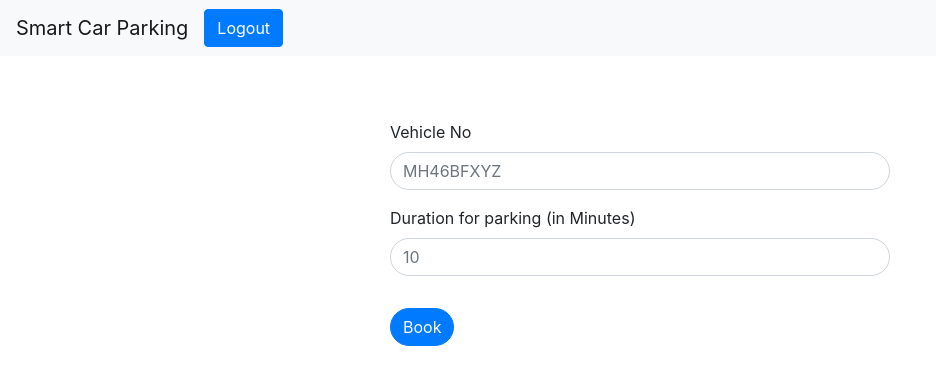
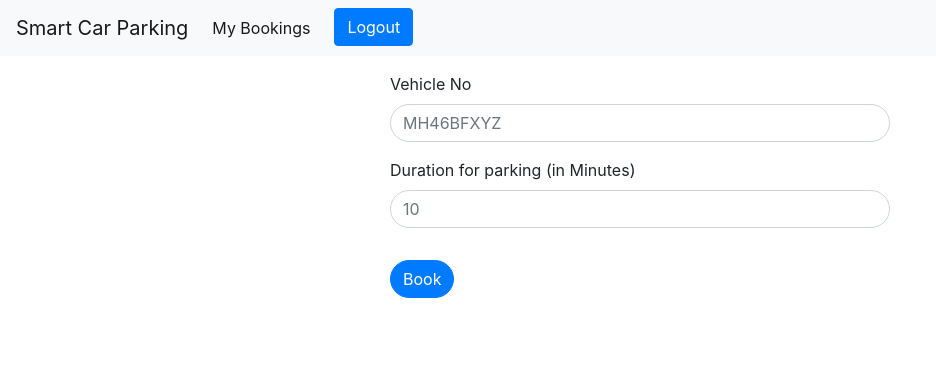
Before and after one commit to shreedhar37/smart-car-parking, a Flask app: page /book_slot in a window 1280 px wide. Shown: the top 385 px of the page, without its empty margins (0-936 px from the left). Run offline with Flask 2, Linux system fonts and the light colour scheme; the visitor is signed in with stand-in values (Sample User, id 1); some libraries are stand-ins or nearby versions.

Commit message:
Can book a slot

```diff
--- a/app.py
+++ b/app.py
@@ -1,17 +1,11 @@
-
-from argparse import ArgumentError
-from pydoc import render_doc
-from tkinter import E
-from wsgiref.util import request_uri
-
-# from firebase_admin import credentials
-# from firebase_admin import auth
+import datetime
 from flask import Flask, render_template, redirect, request, request_tearing_down, session, url_for
 import re
 from idna import valid_label_length
 import pyrebase
 from requests import Session
-
+import re
+import time
 
 
 try:
@@ -20,15 +14,22 @@ try:
 
     firebaseConfig = {
 
-    }
+  }
+
 
     firebase = pyrebase.initialize_app(firebaseConfig)
     auth = firebase.auth()
-
+    db = firebase.database()
+    status = ""
     @app.route("/")
 
     def index():
-        return render_template('index.html')
+        global status
+        status = db.child("sensor_value").get().val()
+        status = "green" if status == "0" else "red"
+        print(status)
+
+        return render_template('index.html', status = status)
 
     @app.route("/register", methods = ["GET", "POST"])
     def register():
@@ -46,7 +47,7 @@ try:
                 elif cpassword != password:
                     return render_template('register.html', msg = "Confirm password doesn't match with password!!")
 
-                elif not session['uid']:
+                else:
                     auth.create_user_with_email_and_password(email = email, password= password)
 
                     return render_template('login.html', msg = 'Account created successfully!!!')
@@ -70,6 +71,7 @@ try:
     def login():
 
         try:
+            global status
             msg = ''
 
             if request.method == 'POST' and 'email' in request.form and 'password' in request.form:
@@ -80,14 +82,14 @@ try:
 
 
                 if user:
-                    session['uid'] = user
+                    session['uid'] = user['email'][:-10]
 
-                    return render_template('index.html', msg = 'Logged in successfully')
+                    return render_template('index.html', msg = 'Logged in successfully', status = status)
 
                 else:
                     return render_template('login.html', msg = 'Invalid email or password')
 
-            if not session['uid'] and request.method == "GET" :
+            if  request.method == "GET" :
                 print("inside normal request")
 
                 return render_template('login.html')
@@ -112,7 +114,7 @@ try:
 
         except Exception as e:
             print(e)
-            return render_template('index.html', msg = e)
+            return render_template('index.html', msg = e, status = status)
 
     @app.route('/logout')
     def logout():
@@ -120,9 +122,56 @@ try:
         session.pop('uid', None)
         return render_template('login.html', msg = 'Logged out successfully!!')
 
+    @app.route('/booking', methods = ["GET", "POST"])
+    def booking():
+        try:
+            if session['uid'] and request.method == "POST" and 'vno' in request.form and 'time' in request.form:
+                dt = str(datetime.datetime.now())[:11]
+                vehicle_no  = request.form['vno']
+                duration = request.form['time']
+
+
+                bookings = db.child("bookings").child(session['uid']).get()
+                data = { ("date") : dt, ("vehicle_no" ) : vehicle_no, ("duration") : duration}
+                db.child("bookings").child(session['uid']).push(data)
+                bookings = db.child("bookings").child(session['uid']).get()
+                global status
+                status = "red"
+                return render_template("my_bookings.html",
+                                        msg = "Booked a slot!!",
+                                        )
+
+
+        except Exception as e:
+            print(e)
+            return render_template("book_slot.html", msg = e)
+
+    @app.route('/my_bookings.html')
+    def my_bookings():
+
+        try:
+            if session['uid']:
+
+                bookings = db.child("bookings").child(session['uid']).get()
+
+                my_bookings = dict()
+                for booking in bookings.each():
+                    my_bookings[booking.key()] = {'vehicle_no': booking.val()['vehicle_no'],
+                                                'duration': booking.val()['duration'],
+                                                'date': booking.val()['date']
+                                                }
+                return render_template("my_bookings.html", my_bookings = my_bookings)
+
+            else:
+                return render_template("login.html", msg = "Please login first!!!")
+
+        except Exception as e:
+            print(e)
+            return render_template("my_bookings.html", msg = e)
+
 except Exception as e:
     print(e)
 
 
 if __name__ == "__main__":
-    app.run(debug=True)
+    app.run(port = 5000, debug=True)
--- a/templates/book_slot.html
+++ b/templates/book_slot.html
@@ -9,16 +9,23 @@
 
 <div class="container">
   <div class='mt-3 mb-3'>
-        <form class="booking">
+    <form class="booking" method="post" action="{{ url_for('my_bookings') }} ">
       <div class="mb-3">
         <div class="mb-3">
-                <div class="mb-3 msg">{{ msg }}</div><br><br>
+          {% if msg %}
+        <div class="alert alert-primary alert-dismissible fade show" role="alert">
+          <strong>{{msg}}</strong>
+          <button type="button" class="btn-close" data-bs-dismiss="alert" aria-label="Close"></button>
+        </div>
+        <br><br>
+        {% endif %}
           <label for="vno" class="form-label">Vehicle No</label>
-            <input type="text" class="form-control rounded-pill" id="vno" name="vno" placeholder="MH46BFXYZ" required>
+          <input type="text" class="form-control rounded-pill" id="vno" name="vno" placeholder="MH46BFXYZ" maxlength="10" required>
         </div>
         <div class="mb-3">
           <label for="time" class="form-label">Duration for parking (in Minutes)</label>
-            <input type="number" class="form-control rounded-pill" id="password" name="password" placeholder="10" min ='0' max = '60' required>
+          <input type="number" class="form-control rounded-pill" id="time" name="time" placeholder="10" min='0'
+            max='60' required>
         </div>
 
         <button type="submit" class="mt-3 mb-3 btn btn-primary rounded-pill">Book</button>
@@ -26,14 +33,7 @@
     </form>
   </div>
 
-<!--
-    <div class="mb-3">
-        <div class="mb-3">
-            <div class="mb-3 msg">
-                You are not logged in!! Please <a href ="{{ url_for('login')}}">login</a> first
-            </div>
-            <br><br>
-        </div> -->
+
 
 </div>
 
--- a/templates/layout.html
+++ b/templates/layout.html
@@ -21,7 +21,14 @@
     </button>
 
     {% if session['uid'] %}
-    <a class="btn btn-primary" href="{{url_for('logout')}}">Logout</a>
+    <ul class="navbar-nav mr-auto">
+      <li class="nav-item active">
+        <a class="nav-link" href="{{url_for('my_bookings')}}">My Bookings<span class="sr-only"></span></a>
+      </li>
+      <li class="nav-item">
+        <a class="ml-3 btn btn-primary" href="{{url_for('logout')}}">Logout</a>
+      </li>
+
 
 
     {% endif %}
```
Also changed, not shown: templates/index.html (+12 -2 lines), templates/my_bookings.html (added, +46 -0 lines). Lines whose indentation alone changed are shown as unchanged.
